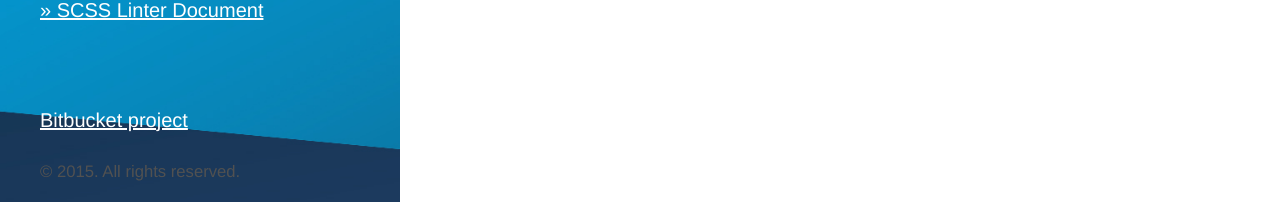
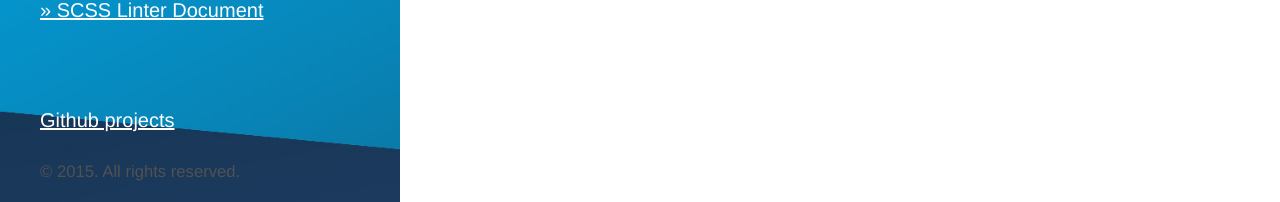
Before and after one commit to MirumSG/mirumsg.github.io, a Jekyll site: the page built from index.html, in a window 1280 px wide. Shown: the part 695-897 px from the top of the page. Built offline with Jekyll 4.4.1, drawn with Linux system fonts in a browser that asks for light colours; some web fonts are replaced; Markdown is read by kramdown in place of the engine named in the settings; the list of posts is cut into pages by our own code; part of the change alters nothing that is shown.

Commit message:
change repo

```diff
--- a/_config.yml
+++ b/_config.yml
@@ -27,7 +27,7 @@ paginate:         5
 # Custom vars
 version:          2.1.0
 
-bitbucket:
-  repo:           https://bitbucket.org/richmediateam
+github:
+  repo:           https://github.com/MirumSG
 
 exclude: ['sass', 'node_modules', 'gulpfile.js', 'package.json', 'README.md', 'LICENSE.md']
--- a/_includes/sidebar.html
+++ b/_includes/sidebar.html
@@ -21,7 +21,7 @@
         </div>
       </ul>
 
-      <a class="sidebar-nav-item" href="{{ site.bitbucket.repo }}">Bitbucket project</a>
+      <a class="sidebar-nav-item" href="{{ site.github.repo }}">Github projects</a>
       <!--<span class="sidebar-nav-item">Currently v{{ site.version }}</span>-->
     </nav>
 
```
